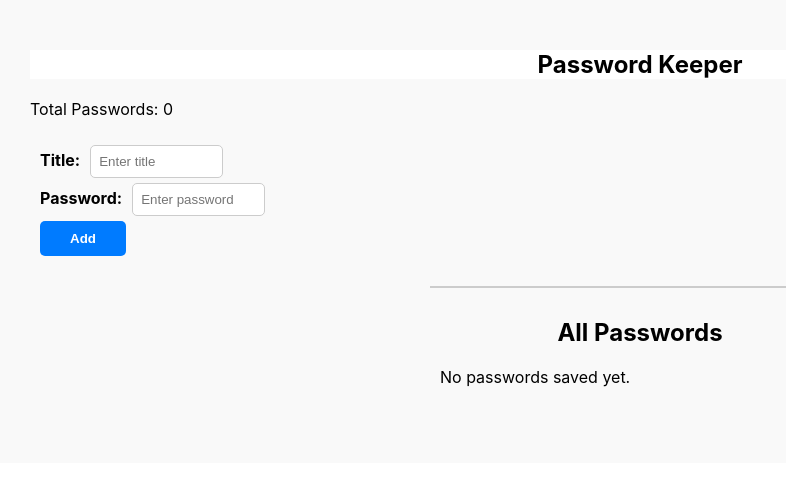
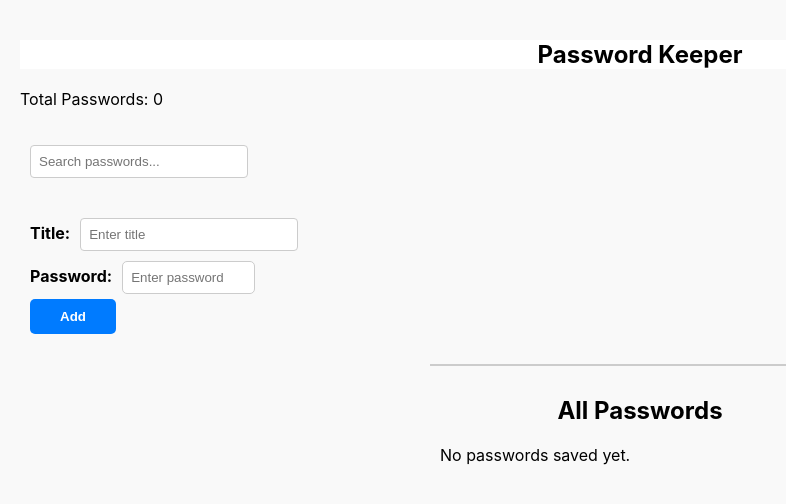
Before and after one commit to harish0319/password-keeper, a React (Create React App) app: page / in a window 1280 px wide. Shown: the top 504 px of the page, without its empty margins (0-786 px from the left). Built offline with nearby package versions, Linux system fonts and the light colour scheme.

Commit message:
local storage problem resolve

```diff
--- a/src/App.js
+++ b/src/App.js
@@ -3,9 +3,9 @@ import AddDetails from './component/AddDetails';
 
 function App() {
   return (
-    <div>
+    <>
         <AddDetails />
-    </div>
+    </>
   );
 }
 
--- a/src/component/AddDetails.css
+++ b/src/component/AddDetails.css
@@ -5,3 +5,11 @@
     justify-content: center;
     color: rgb(0, 0, 0);
   }
+
+  input[type="text"] {
+    margin: 10px 0;
+    padding: 8px;
+    width: 200px;
+    border: 1px solid #ccc;
+    border-radius: 4px;
+  }
--- a/src/component/AddDetails.js
+++ b/src/component/AddDetails.js
@@ -4,15 +4,34 @@ import AddTitlePassword from "./AddTitlePassword";
 
 const AddDetails = () => {
   const [totalCount, setTotalCount] = useState(0);
+  const [searchQuery, setSearchQuery] = useState("");
 
- return (
+  return (
     <>
-        <div>
-            <h2 className="style">Password Keeper</h2>
-            <p>Total Passwords: {totalCount}</p>
-            <AddTitlePassword setTotalCount={setTotalCount} />
+      <div>
+        <h2 className="style">Password Keeper</h2>
 
+        {/* Total Passwords Count */}
+        <p>Total Passwords: {totalCount}</p>
+
+        {/* Search Box */}
+        <div className="search-box">
+          <input
+            id="search"
+            name="search"
+            type="text"
+            placeholder="Search passwords..."
+            value={searchQuery}
+            onChange={(e) => setSearchQuery(e.target.value)}
+          />
         </div>
+
+        {/* Pass data to AddTitlePassword */}
+        <AddTitlePassword
+          setTotalCount={setTotalCount}
+          searchQuery={searchQuery}
+        />
+      </div>
     </>
   );
 };
--- a/src/component/AddTitlePassword.js
+++ b/src/component/AddTitlePassword.js
@@ -1,27 +1,24 @@
-import React, { useState, useEffect } from 'react';
-import PasswordList from './PasswordList';
-import './AddTitlePassword.css';
+import React, { useState, useEffect } from "react";
+import PasswordList from "./PasswordList";
+import "./AddTitlePassword.css";
 
-const AddTitlePassword = ({ setTotalCount }) => {
-    const [entries, setEntries] = useState([]);
-    const [title, setTitle] = useState('');
-    const [password, setPassword] = useState('');
+const AddTitlePassword = ({ setTotalCount, searchQuery }) => {
+  const [entries, setEntries] = useState(() => {
+    try {
+      const stored = localStorage.getItem("passwords");
+      return stored ? JSON.parse(stored) : [];
+    } catch (error) {
+      console.error("Error loading from localStorage:", error);
+      return [];
+    }
+  });
+  const [title, setTitle] = useState("");
+  const [password, setPassword] = useState("");
   const [editIndex, setEditIndex] = useState(null);
 
-    // Load saved entries from localStorage when the component mounts
   useEffect(() => {
-        const stored = localStorage.getItem('passwords');
-        if (stored) {
-            setEntries(JSON.parse(stored));
-        }
-    }, []);
-
-    // Update localStorage and set the password count whenever entries change
-    useEffect(() => {
-        if (entries.length > 0) {
-            localStorage.setItem('passwords', JSON.stringify(entries));
+    localStorage.setItem("passwords", JSON.stringify(entries));
     setTotalCount(entries.length);
-        }
   }, [entries, setTotalCount]);
 
   const handleSubmit = (event) => {
@@ -36,9 +33,22 @@ const AddTitlePassword = ({ setTotalCount }) => {
       const newEntry = { title, password };
       setEntries((prev) => [...prev, newEntry]);
     }
-        setTitle('');
-        setPassword('');
+    setTitle("");
+    setPassword("");
   };
+
+  // Filter entries based on the search query
+  const filteredEntries = entries.filter((entry) => {
+    return (
+      entry.title.toLowerCase().includes(searchQuery.toLowerCase()) ||
+      entry.password.toLowerCase().includes(searchQuery.toLowerCase())
+    );
+  });
+
+  // Update the count based on filtered entries
+  useEffect(() => {
+    setTotalCount(filteredEntries.length);
+  }, [filteredEntries, setTotalCount]);
 
   return (
     <>
@@ -66,11 +76,12 @@ const AddTitlePassword = ({ setTotalCount }) => {
             onChange={(e) => setPassword(e.target.value)}
           />
           <br />
-                    <button type="submit">{editIndex !== null ? 'Update' : 'Add'}</button>
+          <button type="submit">{editIndex !== null ? "Update" : "Add"}</button>
         </form>
       </div>
+
       <PasswordList
-                entries={entries}
+        entries={filteredEntries}
         setEntries={setEntries}
         setTitle={setTitle}
         setPassword={setPassword}
```
Lines whose indentation alone changed are shown as unchanged.
